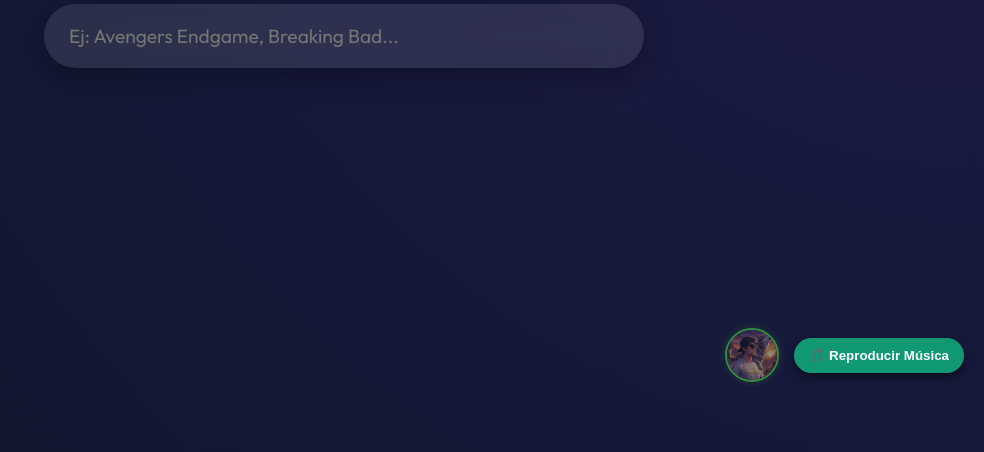
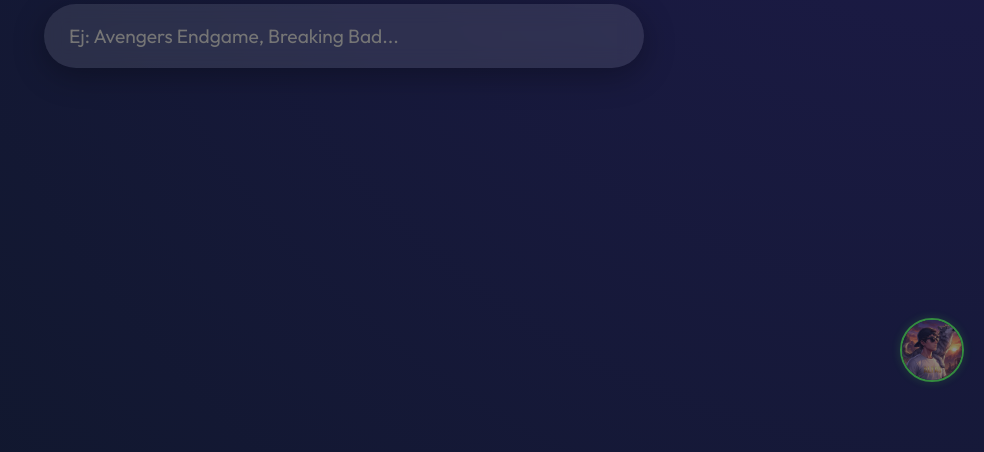
Before and after one commit to BruceACC/kickTV, a FastAPI app: page /queen in a window 1280 px wide. Shown: the part 388-840 px from the top of the page, without its empty margins (296-1280 px from the left). Run offline with FastAPI, Linux system fonts and the light colour scheme; data that the repository does not hold is empty; parts of the project's set-up code (start-up, migrations or seed data) failed here and were passed over.

Commit message:
style: usar el disco giratorio como boton de musica y remover boton de texto

```diff
--- a/app/web/templates/request.html
+++ b/app/web/templates/request.html
@@ -669,12 +669,7 @@
     </script>
     <!-- Background Music Player -->
     <div style="position: fixed; bottom: 20px; right: 20px; z-index: 9999; display: flex; flex-direction: column; align-items: flex-end; gap: 10px;">
-        <div style="display: flex; align-items: center; gap: 15px;">
-            <img id="music-disc" src="/static/sonidos-logo/channels4_profile.jpg" alt="Disc" style="width: 50px; height: 50px; border-radius: 50%; border: 2px solid #53ff45; box-shadow: 0 0 10px rgba(83,255,69,0.3); transition: all 0.3s; opacity: 0.5;">
-            <button id="music-toggle-btn" onclick="toggleMusic()" style="padding: 10px 15px; border-radius: 20px; background: rgba(16, 185, 129, 0.8); color: white; border: none; font-weight: bold; cursor: pointer; backdrop-filter: blur(5px); box-shadow: 0 4px 10px rgba(0,0,0,0.5); transition: all 0.3s;">
-                🎵 Reproducir Música
-            </button>
-        </div>
+        <img id="music-disc" onclick="toggleMusic()" src="/static/sonidos-logo/channels4_profile.jpg" alt="Disc" style="width: 60px; height: 60px; border-radius: 50%; border: 2px solid #53ff45; box-shadow: 0 0 10px rgba(83,255,69,0.3); transition: all 0.3s; opacity: 0.5; cursor: pointer;">
         <div id="bg-music-player" style="opacity: 0.1; transition: opacity 0.3s;" onmouseover="this.style.opacity=1" onmouseout="this.style.opacity=0.1"></div>
     </div>
 
@@ -726,18 +721,19 @@
         }
 
         function onPlayerStateChange(event) {
-            const btn = document.getElementById('music-toggle-btn');
             const disc = document.getElementById('music-disc');
             if (event.data == YT.PlayerState.PLAYING) {
                 isMusicPlaying = true;
-                btn.innerText = '⏸️ Pausar Música';
-                btn.style.background = 'rgba(239, 68, 68, 0.8)';
-                if(disc) disc.classList.add('spin-disc');
+                if(disc) {
+                    disc.classList.add('spin-disc');
+                    disc.style.opacity = '1';
+                }
             } else if (event.data == YT.PlayerState.PAUSED || event.data == YT.PlayerState.ENDED) {
                 isMusicPlaying = false;
-                btn.innerText = '🎵 Reproducir Música';
-                btn.style.background = 'rgba(16, 185, 129, 0.8)';
-                if(disc) disc.classList.remove('spin-disc');
+                if(disc) {
+                    disc.classList.remove('spin-disc');
+                    disc.style.opacity = '0.5';
+                }
             }
         }
 
```
